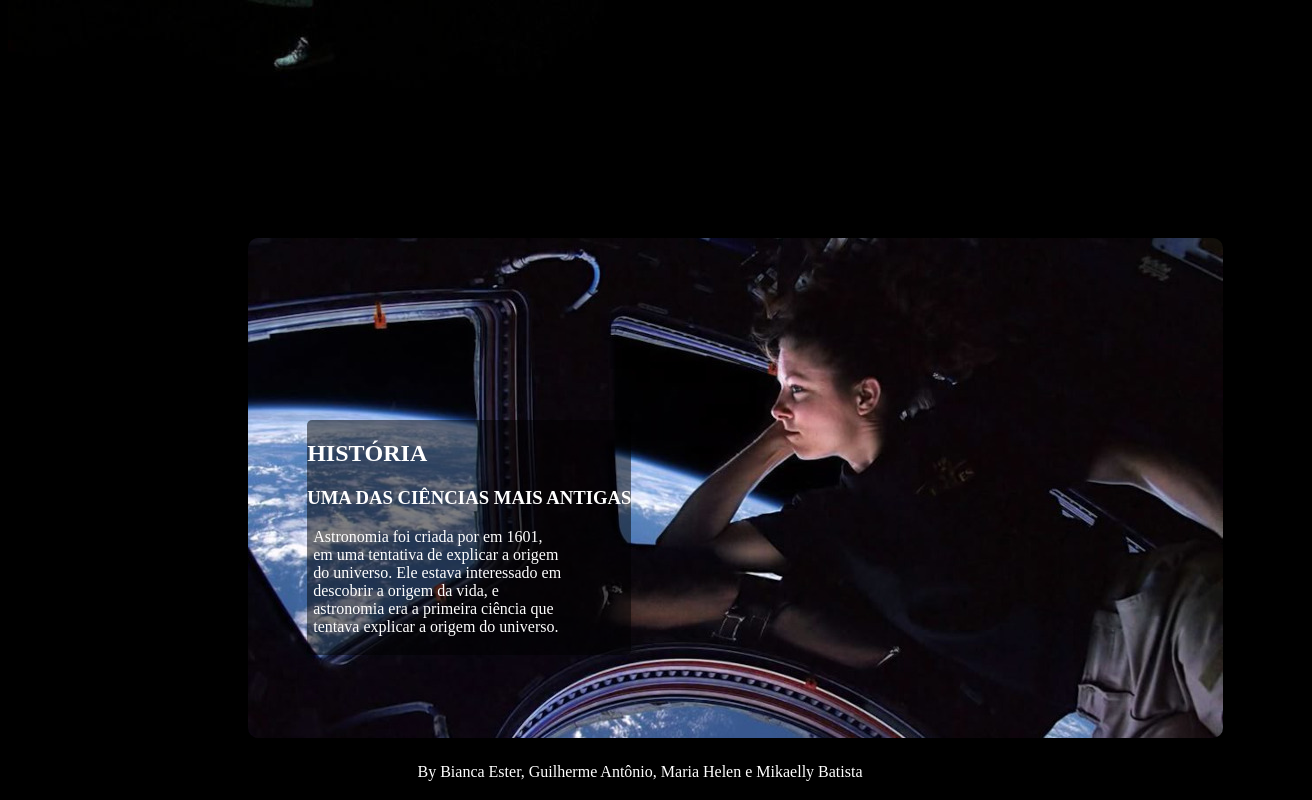
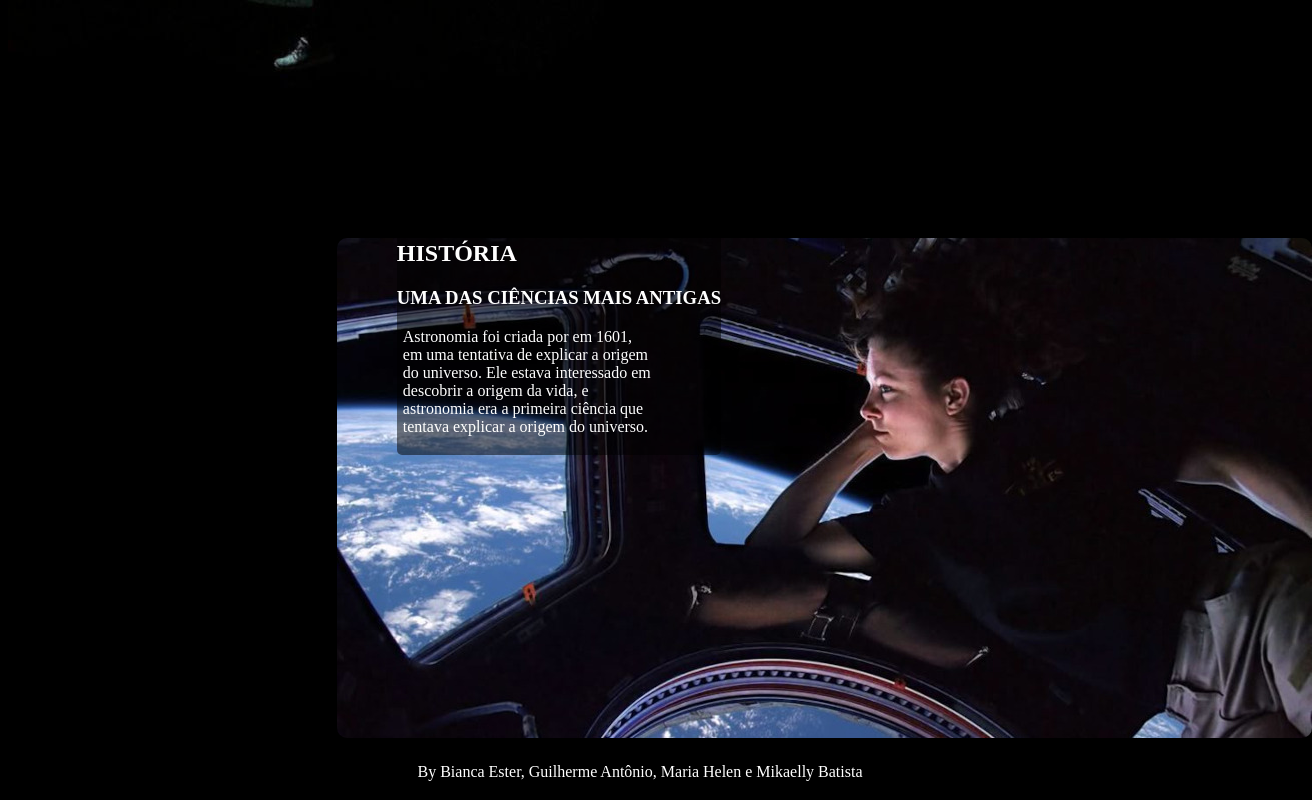
Before and after one commit to Bianca-Ester/site-responsivo, a plain HTML site: page index.html in a window 1280 px wide. Shown: the part 1260-2060 px from the top of the page, 1312 px wide, since content can reach past the window. Drawn offline with Linux system fonts and the light colour scheme.

Commit message:
Update index.html

```diff
--- a/index.html
+++ b/index.html
@@ -33,15 +33,15 @@
             #img2{
                 position: relative;
                 border-radius: 10px;
-                left: 19%;
+                left: 26%;
             }
 
             #text2{
                 position: absolute;
                 border-radius: 5px;
                 background-color: rgba(0, 0, 0, 0.507);
-                top: 210%;
-                left: 24%;
+                top: 185%;
+                left: 31%;
                 height: 235px;
             }
 
```
